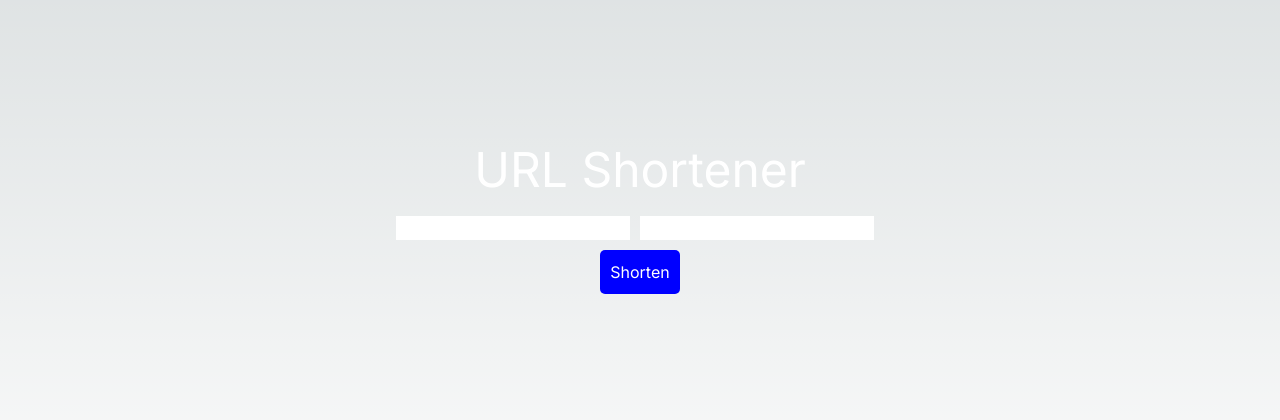
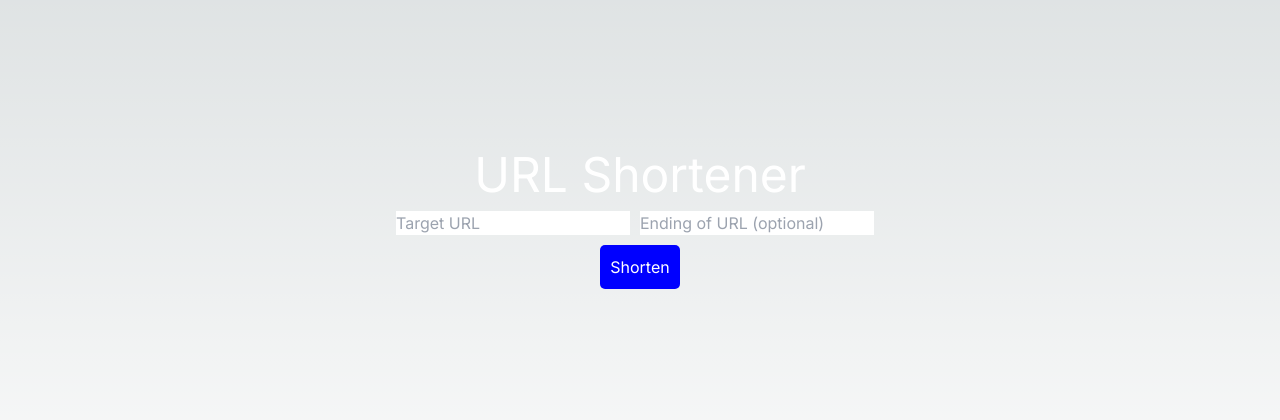
Before and after one commit to MA5951/Scouting-System-Interface, a Next.js app: page /urlShortner in a window 1280 px wide. Shown: the part 184-604 px from the top of the page. Built offline with nearby package versions, Linux system fonts and the light colour scheme.

Commit message:
רקגדעככגע

```diff
--- a/src/app/urlShortner/page.tsx
+++ b/src/app/urlShortner/page.tsx
@@ -35,16 +35,18 @@ const UrlShortener = () => {
   return (
     <div style={{ display: 'flex', flexDirection: 'column', alignItems: 'center', justifyContent: 'center', height: '100vh' }}>
       <div style={{ color: 'white' }}>
-        <h1 style={{ textAlign: 'center', marginBottom: '10px', fontSize: '48px' }}>URL Shortener</h1>
+        <h1 style={{ textAlign: 'center', marginBottom: '0px', fontSize: '48px' }}>URL Shortener</h1>
         <input
           type="text"
           value={inputUrl}
+          placeholder="Target URL"
           onChange={(e) => setInputUrl(e.target.value)}
           style={{ color: 'black', marginRight: '10px', marginBottom: '10px'}}
         />
         <input
           type="text"
           value={shortenedUrl}
+          placeholder="Ending of URL (optional)"
           onChange={(e) => setShortenedUrl(e.target.value)}
           style={{ color: 'black', marginRight: '10px', marginBottom: '10px'}}
         />
```
